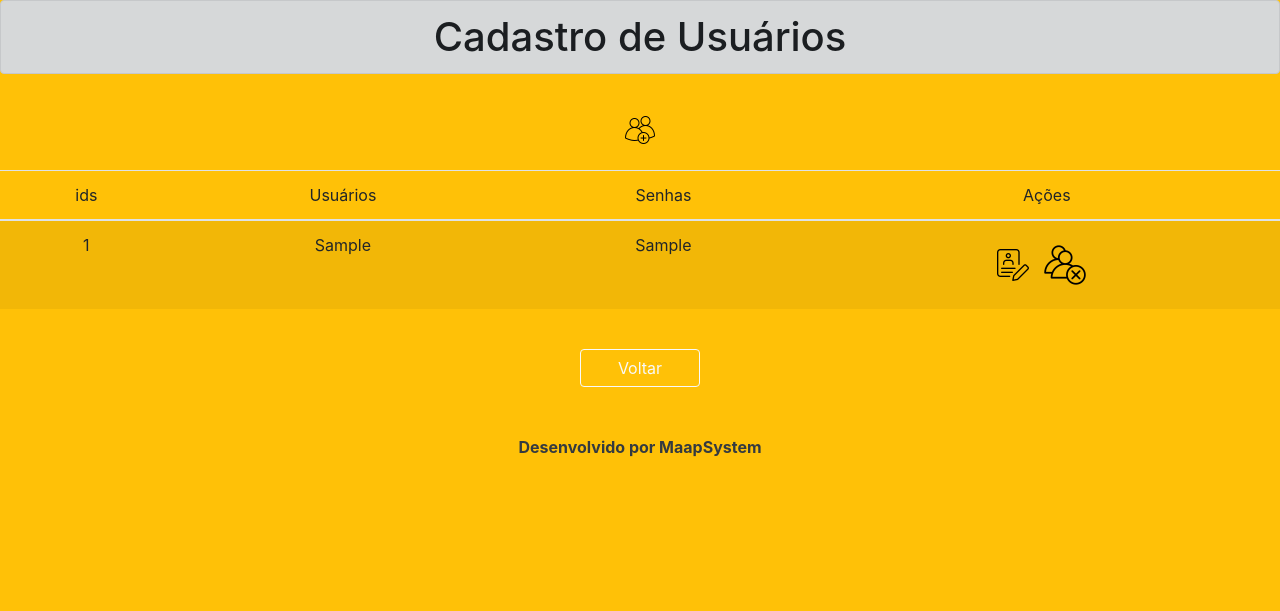
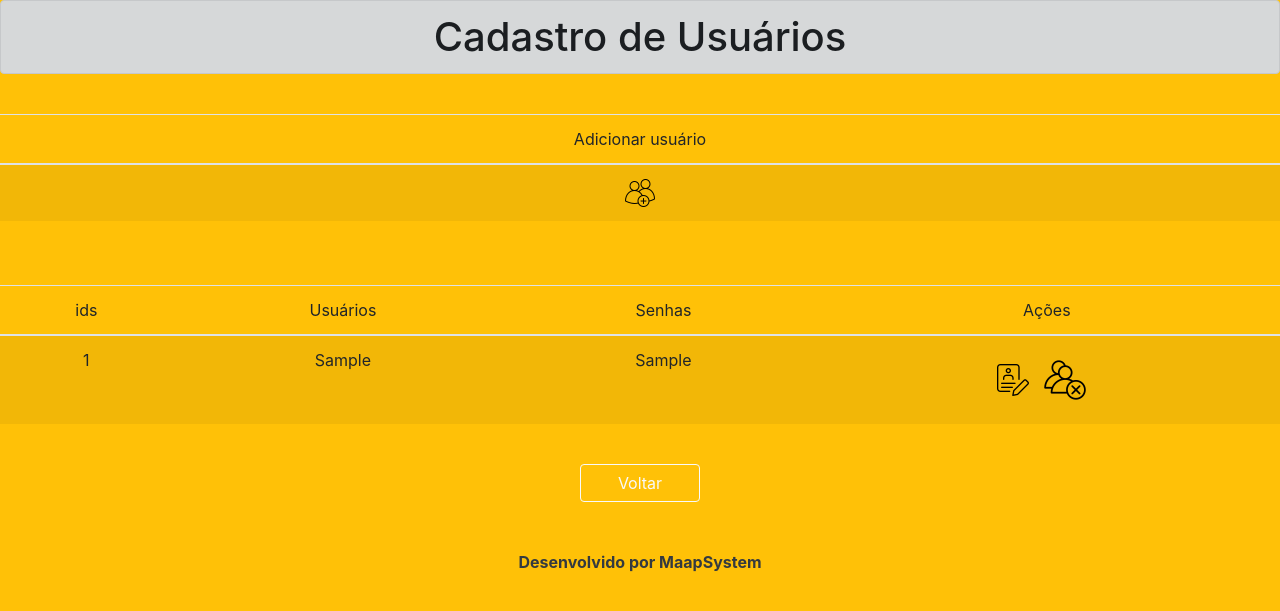
Before and after one commit to maapsystem/MaapSystem, a Flask app: page /admin in a window 1280 px wide. Shown: the top 611 px of the page. Run offline with Flask 2, Linux system fonts and the light colour scheme; tables that the repository leaves empty hold one stand-in row (values such as "Sample post"); some libraries are stand-ins or nearby versions.

Commit message:
tabela adicionar usuário

```diff
--- a/templates/add.html
+++ b/templates/add.html
@@ -12,7 +12,7 @@
     </head>
     <div class="container align-items-center">
         <body class="bg-warning alinhamento text-center">
-            <h1 class="alert alert-dark" align="center">Cadastrar Usuário</h1>
+            <h1 class="alert alert-dark" align="center">Adicionar Usuário</h1>
             <br>
             <table class="table table-striped">
                 <form action="/adicionar" class="container" method="POST">
--- a/templates/admin.html
+++ b/templates/admin.html
@@ -7,14 +7,26 @@
         <link rel="stylesheet" href="{{url_for('static', filename ='css/bootstrap.min.css')}}">
         <!-- <link rel="stylesheet" href="https://stackpath.bootstrapcdn.com/bootstrap/4.4.1/css/bootstrap.min.css" integrity="sha384-Vkoo8x4CGsO3+Hhxv8T/Q5PaXtkKtu6ug5TOeNV6gBiFeWPGFN9MuhOf23Q9Ifjh" crossorigin="anonymous"> -->
         <link rel="icon" type="imagem/png" href="/static/img/icon_sorvete.png" />
-        <title>Admin</title>
+        <title>Administração de Usuários</title>
     </head>
 
     <body class="bg-warning alinhamento text-center">
 
         <h1 class="alert alert-dark" align="center">Cadastro de Usuários</h1>
         <br>
-        <a href="/adicionar"><img style="margin-left: 100;" src="{{url_for('static',filename ='img/adicionar.png')}}" alt="adicionar"></a>
+        <table class="table table-striped">
+            <thead align="center">
+                <tr>
+                    <th><stron>Adicionar usuário</stron></th>
+                </tr>
+            </thead>
+            <tbody align="center">
+                <td>
+                    <a href="/adicionar"><img style="margin-left: 100;" src="{{url_for('static',filename ='img/adicionar.png')}}" alt="adicionar"></a>
+                </td>
+            </tbody>
+        </table>
+
         <br>
         <br>
         <table class="table table-striped">
--- a/templates/menu.html
+++ b/templates/menu.html
@@ -26,7 +26,7 @@
         <br>
         <br>
         <ul class="align-content-center">
-            <li role="presentation" class="active"><a href="/admin" ><input class="btn btn-dark btn-lg" type="submit" value = "Admin" style="width: 320px";></a></li>
+            <li role="presentation" class="active"><a href="/admin" ><input class="btn btn-dark btn-lg" type="submit" value = "Administração" style="width: 320px";></a></li>
             <br>
             <br>
             <li role="presentation" class="active"><a href="/orcamentos" ><input class="btn btn-dark btn-lg" type="submit" value = "Orçamentos" style="width: 320px";></a></li>
```
